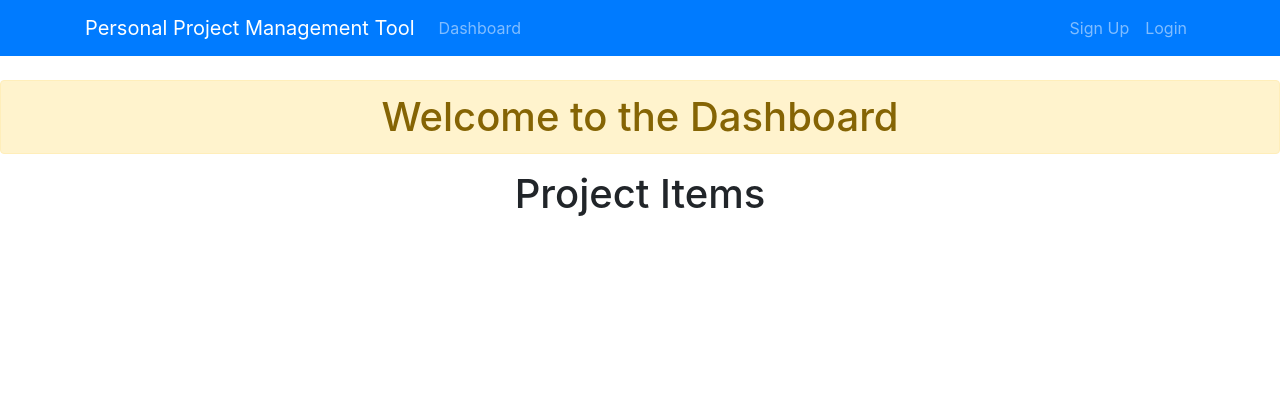
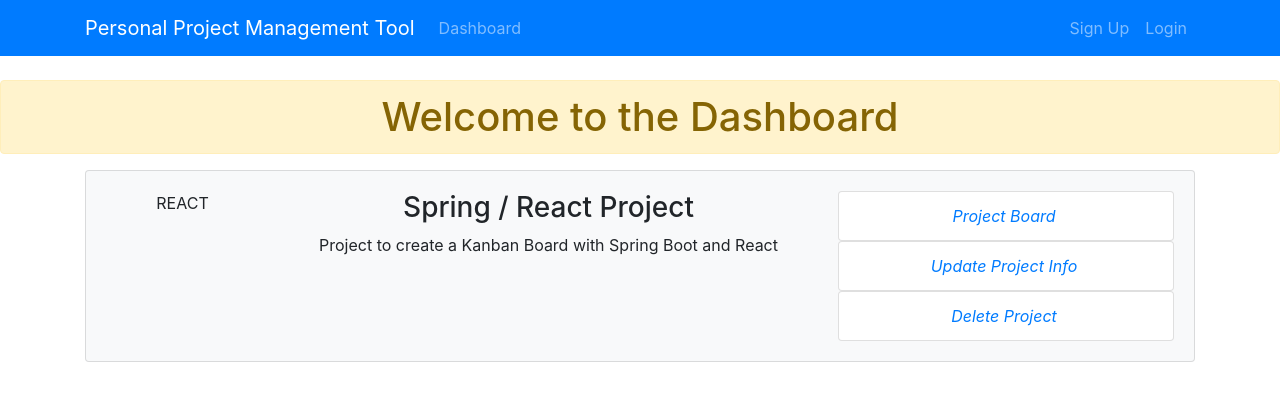
Before and after one commit to jding05/MyPMTool, a React (Create React App) app in the folder client/: page / in a window 1280 px wide. Shown: the top 400 px of the page. Built offline with nearby package versions, Linux system fonts and the light colour scheme.

Commit message:
add ProjectItem styling

```diff
--- a/client/src/components/Project/ProjectItem.js
+++ b/client/src/components/Project/ProjectItem.js
@@ -2,7 +2,40 @@
 
 class ProjectItem extends Component {
   render() {
-    return <h1>Project Items</h1>;
+    return (
+      <div className="container">
+        <div className="card card-body bg-light mb-3">
+          <div className="row">
+            <div className="col-2">
+              <span className="mx-auto">REACT</span>
+            </div>
+            <div className="col-lg-6 col-md-4 col-8">
+              <h3>Spring / React Project</h3>
+              <p>Project to create a Kanban Board with Spring Boot and React</p>
+            </div>
+            <div className="col-md-4 d-none d-lg-block">
+              <ul className="list-group">
+                <a href="#">
+                  <li className="list-group-item board">
+                    <i className="fa fa-flag-checkered pr-1"> Project Board </i>
+                  </li>
+                </a>
+                <a href="#">
+                  <li className="list-group-item update">
+                    <i className="fa fa-edit pr-1"> Update Project Info</i>
+                  </li>
+                </a>
+                <a href="">
+                  <li className="list-group-item delete">
+                    <i className="fa fa-minus-circle pr-1"> Delete Project</i>
+                  </li>
+                </a>
+              </ul>
+            </div>
+          </div>
+        </div>
+      </div>
+    );
   }
 }
 
```
